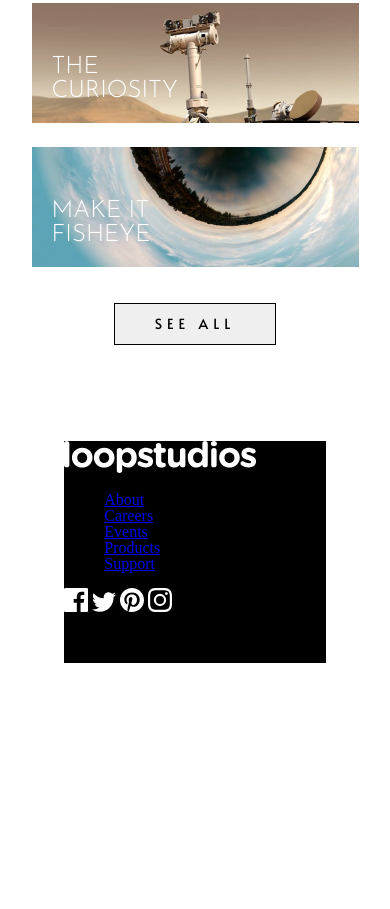
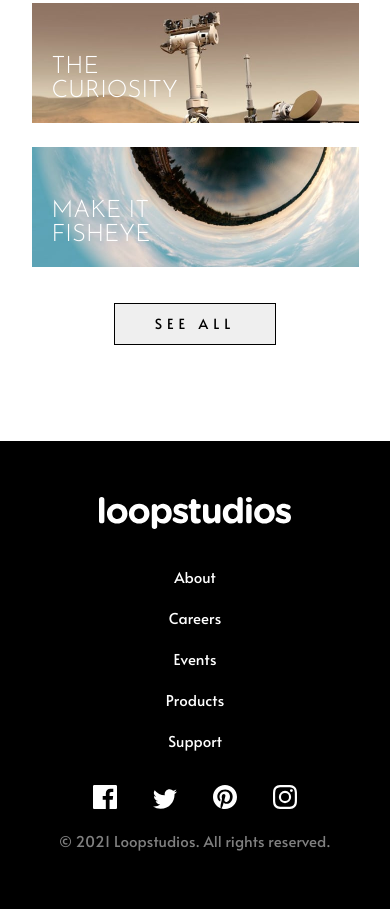
Before and after one commit to SlobodanStojkovic/landing-page-loop-studios, a website: page index.html in a window 390 px wide. Shown: the part 2313-3222 px from the top of the page. Before the commit the page ends 2976 px from the top, so only its background shows below. Drawn offline with Linux system fonts and the light colour scheme.

Commit message:
Add footer section mobile styles, 375px width finished

```diff
--- a/index.html
+++ b/index.html
@@ -164,7 +164,7 @@
                   >Products</a
                 >
               </li>
-              <li class="footer-menu__item">
+              <li class="footer__menu__item">
                 <a class="footer-menu__link" href="#" title="Support"
                   >Support</a
                 >
--- a/src/scss/index.scss
+++ b/src/scss/index.scss
@@ -296,4 +296,57 @@ $alata: "Alata";
 
 .footer {
   background-color: $black;
+  width: 100%;
+  display: flex;
+  justify-content: center;
+
+  &__logo {
+    padding: 56px 115px 32px;
+  }
+
+  &__menu {
+    display: flex;
+    flex-direction: column;
+    align-items: center;
+    margin: 0;
+    padding: 0;
+
+    &__item {
+      list-style-type: none;
+      font-family: Alata;
+      font-style: normal;
+      font-weight: normal;
+      font-size: 15px;
+      line-height: 25px;
+      padding: 0 0 16px 0;
+
+      & a {
+        color: $white;
+        text-decoration: none;
+      }
+    }
+  }
+
+  &__social {
+    text-align: center;
+    padding: 16px 0px;
+
+    &__link {
+      padding: 16px;
+    }
+  }
+
+  &__copyright {
+    color: $white;
+    text-align: center;
+    font-family: Alata;
+    font-style: normal;
+    font-weight: normal;
+    font-size: 15px;
+    line-height: 25px;
+    mix-blend-mode: normal;
+    opacity: 0.5;
+    margin: 0;
+    padding: 0px 56px 56px 56px;
+  }
 }
```
Also changed, not shown: dist/css/index.css.
